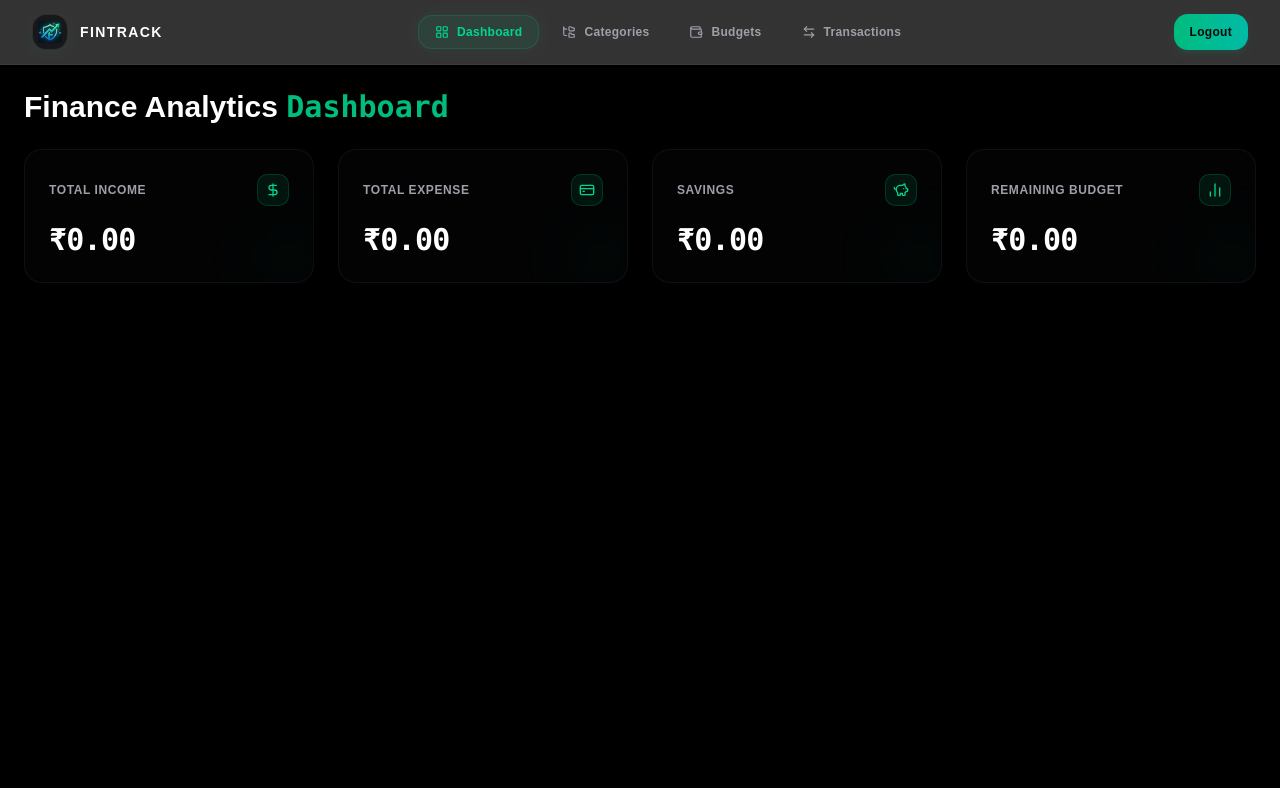
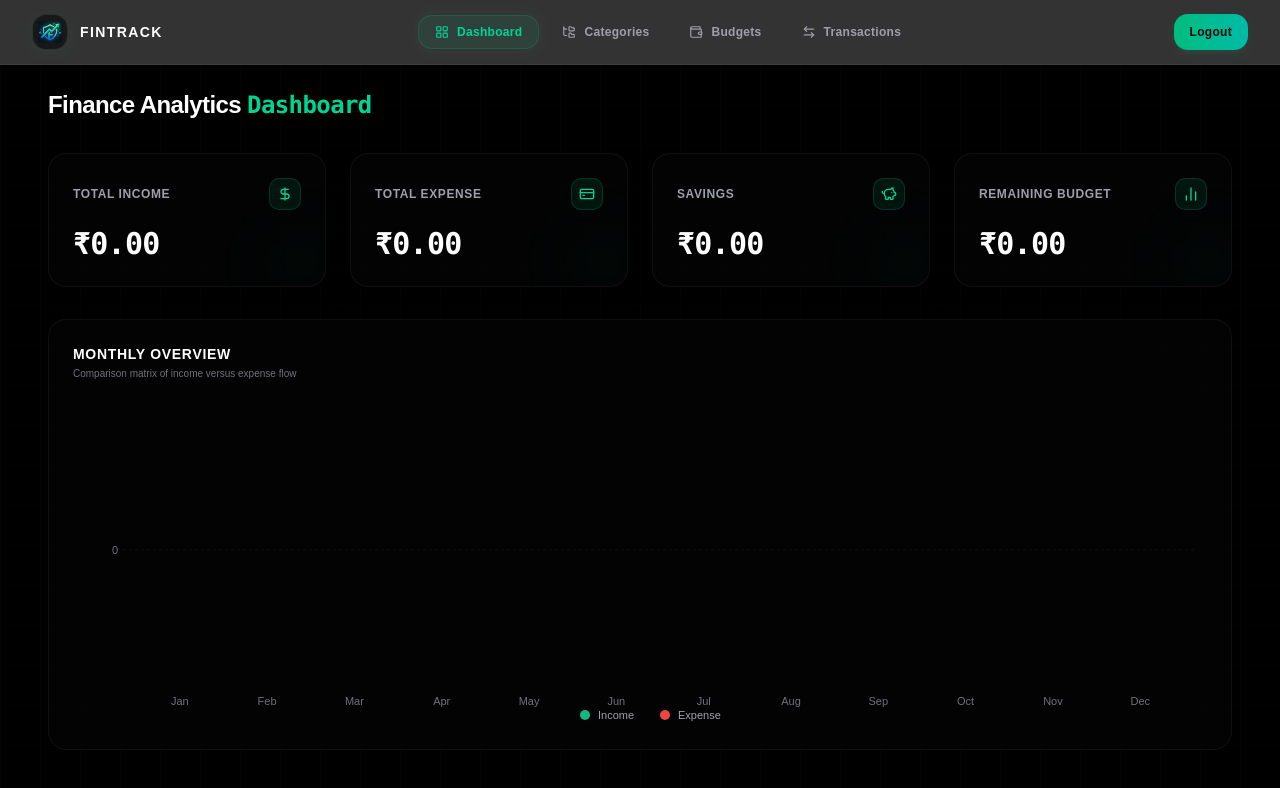
Before and after one commit to Md-suhail07-code/Finance-Tracker, a React (Vite) app in the folder Frontend/: page /dashboard in a window 1280 px wide. Shown: the top 788 px of the page. Built offline with nearby package versions, Linux system fonts and the light colour scheme.

Commit message:
Added monthly comparison visualization

```diff
--- /dev/null
+++ b/Frontend/src/components/MonthlyComparisonChart.tsx
@@ -0,0 +1,138 @@
+import React from "react";
+import { ResponsiveBar } from "@nivo/bar";
+
+interface MonthlyDataPoint {
+  income: number;
+  expense: number;
+}
+
+interface MonthlyComparisonChartProps {
+  data: MonthlyDataPoint[];
+}
+
+const MonthlyComparisonChart: React.FC<MonthlyComparisonChartProps> = ({ data }) => {
+  const monthNames = [
+    "Jan", "Feb", "Mar", "Apr", "May", "Jun",
+    "Jul", "Aug", "Sep", "Oct", "Nov", "Dec"
+  ];
+
+  const formattedData = monthNames.map((month, index) => {
+    const apiPoint = data?.[index]?? { income: 0, expense: 0 };
+    return {
+      month,
+      Income: apiPoint.income,
+      Expense: apiPoint.expense,
+    };
+  });
+
+  const formatCurrency = (value: number) =>
+    new Intl.NumberFormat("en-IN", {
+      style: "currency",
+      currency: "INR",
+      maximumFractionDigits: 0,
+    }).format(value);
+
+  // Detect mobile for responsive settings
+  const isMobile = typeof window!== 'undefined' && window.innerWidth < 640;
+
+  return (
+    <div className="bg-zinc-950/40 backdrop-blur-3xl border border-white/5 rounded-2xl p-4 sm:p-6 shadow-[0_4px_24px_rgba(0,0,0,0.3)]">
+      <div className="mb-4 sm:mb-6">
+        <h2 className="text-sm font-bold uppercase tracking-wider text-white">
+          Monthly Overview
+        </h2>
+        <p className="text-[10px] text-zinc-500 mt-0.5">
+          Comparison matrix of income versus expense flow
+        </p>
+      </div>
+
+      <div className="w-full h-64 sm:h-80">
+        <ResponsiveBar
+          data={formattedData}
+          keys={["Income", "Expense"]}
+          indexBy="month"
+          margin={{
+            top: 10,
+            right: isMobile? 10 : 10,
+            bottom: isMobile? 60 : 40,
+            left: isMobile? 35 : 50
+          }}
+          padding={isMobile? 0.2 : 0.3}
+          innerPadding={isMobile? 2 : 0}
+          groupMode="grouped"
+          colors={["#10b981", "#ef4444"]}
+          borderRadius={4}
+          theme={{
+            background: "transparent",
+            text: {
+              fill: "#71717a",
+              fontSize: isMobile ? 9 : 11,
+            },
+            axis: {
+              domain: { line: { stroke: "transparent" } },
+              ticks: { line: { stroke: "transparent" } }
+            },
+            grid: {
+              line: { stroke: "rgba(255, 255, 255, 0.05)", strokeDasharray: "3 3" }
+            },
+            tooltip: {
+              container: {
+                background: "#09090b",
+                color: "#ffffff",
+                fontSize: 12,
+                borderRadius: 12,
+                border: "1px solid rgba(255, 255, 255, 0.1)",
+              }
+            }
+          }}
+          axisBottom={{
+            tickSize: 0,
+            tickPadding: 10,
+            tickRotation: isMobile? -45 : 0, // Rotate labels on mobile
+            truncateTickAt: 0
+          }}
+          axisLeft={{
+            tickSize: 0,
+            tickPadding: 5,
+            tickValues: isMobile? 3 : 5, // Fewer ticks on mobile
+            format: (value) =>
+              new Intl.NumberFormat("en-IN", {
+                notation: "compact",
+                maximumFractionDigits: isMobile? 0 : 1
+              }).format(value)
+          }}
+          enableLabel={false}
+          tooltip={({ id, value, color }) => (
+            <div className="flex items-center gap-2 px-3 py-2">
+              <span
+                className="w-2 h-2 rounded-full"
+                style={{ backgroundColor: color }}
+              />
+              <span className="font-medium">{id}:</span>
+              <span>{formatCurrency(value)}</span>
+            </div>
+          )}
+          legends={[
+            {
+              dataFrom: "keys",
+              anchor: "bottom",
+              direction: "row",
+              justify: false,
+              translateY: isMobile? 55 : 40,
+              itemWidth: isMobile? 70 : 80,
+              itemHeight: 20,
+              itemTextColor: "#a1a1aa",
+              symbolSize: 10,
+              symbolShape: "circle",
+              itemDirection: "left-to-right"
+            }
+          ]}
+          animate={true}
+          motionConfig="gentle"
+        />
+      </div>
+    </div>
+  );
+};
+
+export default MonthlyComparisonChart;
--- a/Frontend/src/pages/Dashboard.tsx
+++ b/Frontend/src/pages/Dashboard.tsx
@@ -1,5 +1,6 @@
 import React from "react";
 import SummaryBox from "@/components/SummaryBox.tsx";
+import MonthlyComparisonChart from "@/components/MonthlyComparisonChart.tsx";
 import { useState, useEffect } from "react";
 import { api } from "@/config/api";
 import { toast } from "sonner";
@@ -12,6 +13,7 @@ import {
 } from "lucide-react";
 
 const Dashboard: React.FC = () => {
+  const [loading, setLoading] = useState(false);
   const [analytics, setAnalytics] = useState({
     totalIncome: 0,
     totalExpense: 0,
@@ -21,7 +23,7 @@ const Dashboard: React.FC = () => {
     categoryBreakdown: {},
     recentTransactions: [],
   });
-  const [loading, setLoading] = useState(false);
+  const [monthlyComparison, setMonthlyComparison] = useState([]);
 
   const fetchAnalytics = async () => {
     try {
@@ -38,8 +40,21 @@ const Dashboard: React.FC = () => {
     }
   };
 
+  const fetchMonthlyComparison = async () => {
+    try {
+      const res = await api.get("/analytics/monthly-comparison");
+      if (res.status === 200) {
+        setMonthlyComparison(res.data.monthlyData || []);
+        toast.success("Monthly comparison data fetched successfully!");
+      }
+    } catch (error) {
+      toast.error("Failed to fetch monthly comparison data. Please try again later.");
+    }
+  };
+
   useEffect(() => {
     fetchAnalytics();
+    fetchMonthlyComparison();
   }, []);
 
   const summaryData = [
@@ -52,15 +67,27 @@ const Dashboard: React.FC = () => {
       icon: BarChart2,
     },
   ];
+
   return loading ? (
-    <div className="flex items-center justify-center h-screen">
+    <div className="flex items-center justify-center h-screen bg-black">
       <Loader2 className="animate-spin text-emerald-500" size={48} />
     </div>
   ) : (
-    <div className="p-6 space-y-6 bg-black min-h-screen font-sans antialiased selection:bg-emerald-500/30 selection:text-emerald-200">
-      <h1 className="text-3xl font-bold text-white">
-        Finance Analytics <span className="text-emerald-500 font-mono">Dashboard</span>
+    <div className="p-6 lg:pl-12 lg:pr-12 space-y-6 bg-black min-h-screen font-sans antialiased selection:bg-emerald-500/30 selection:text-emerald-200 relative overflow-hidden">
+      <div
+        className="absolute inset-0 opacity-[0.02] pointer-events-none z-0"
+        style={{
+          backgroundImage:
+            "linear-gradient(#05FF9B 1px, transparent 1px), linear-gradient(90deg, #05FF9B 1px, transparent 1px)",
+          backgroundSize: "40px 40px",
+        }}
+      ></div>
+
+      <div className="max-w-7xl mx-auto space-y-8 relative z-10">
+        <h1 className="text-xl sm:text-2xl font-bold text-white tracking-tight">
+          Finance Analytics <span className="text-emerald-400 font-mono">Dashboard</span>
         </h1>
+
         <div className="grid grid-cols-1 sm:grid-cols-2 lg:grid-cols-4 gap-6">
           {summaryData.map((item) => (
             <SummaryBox
@@ -71,6 +98,11 @@ const Dashboard: React.FC = () => {
             />
           ))}
         </div>
+
+        <div className="w-full">
+          <MonthlyComparisonChart data={monthlyComparison} />
+        </div>
+      </div>
     </div>
   );
 };
```
Lines whose indentation alone changed are shown as unchanged.
